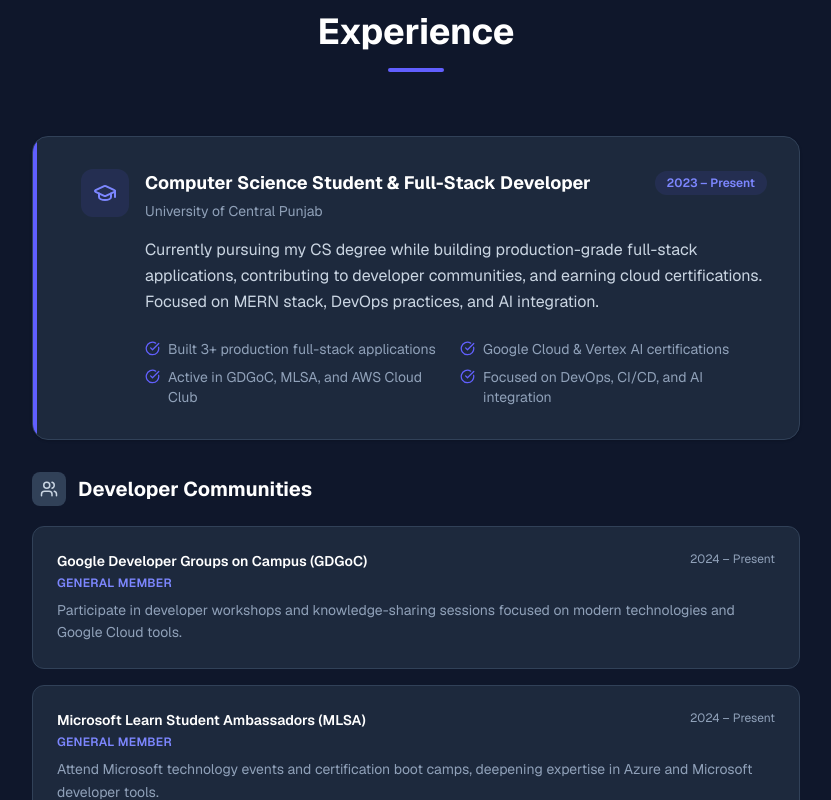
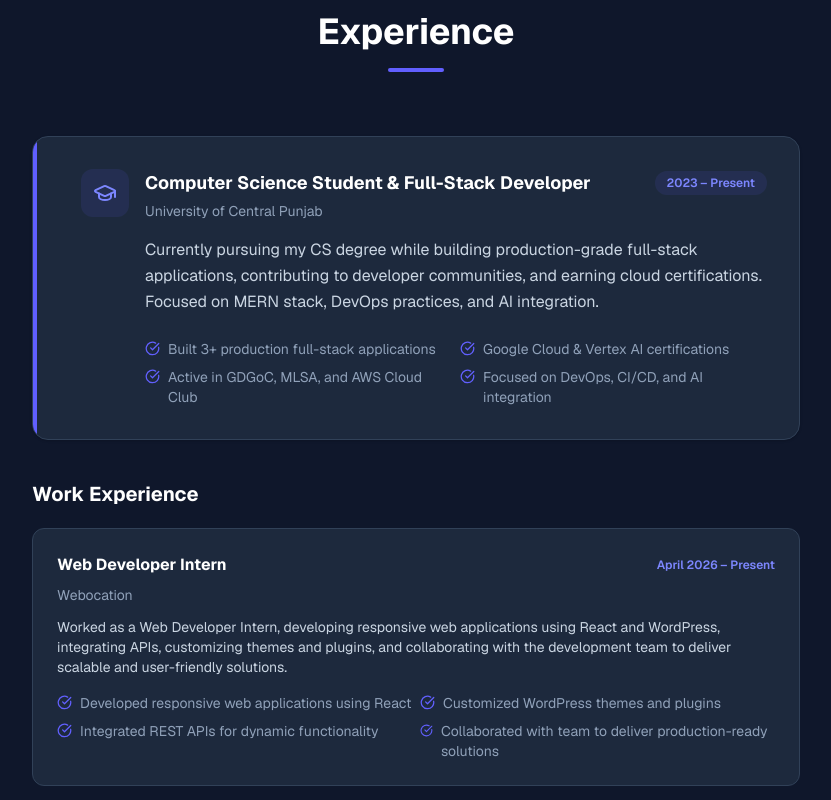
Before and after one commit to FurqanAlyy/Portfolio, a Next.js app: page / in a window 1280 px wide. Shown: the part 2420-3220 px from the top of the page, without its empty margins (224-1055 px from the left). Built offline with nearby package versions, Linux system fonts and the light colour scheme.

Commit message:
Added Experience

```diff
--- a/components/Experience.jsx
+++ b/components/Experience.jsx
@@ -1,44 +1,67 @@
 'use client';
 import { CheckCircle, GraduationCap, Users } from 'lucide-react';
 import AnimatedSection from './ui/AnimatedSection';
-import { currentFocus } from '@/data/experience';
+import { currentFocus, experience } from '@/data/experience';
 import { personal } from '@/data/personal';
 
 export default function Experience() {
   return (
-    <section id="experience" className="py-24 px-4 bg-slate-50 dark:bg-slate-900" aria-label="Experience">
+    <section
+      id="experience"
+      className="py-24 px-4 bg-slate-50 dark:bg-slate-900"
+      aria-label="Experience"
+    >
       <div className="max-w-6xl mx-auto">
         <AnimatedSection>
           <div className="text-center mb-16">
-            <h2 className="text-3xl sm:text-4xl font-bold text-slate-900 dark:text-white mb-4">Experience</h2>
+            <h2 className="text-3xl sm:text-4xl font-bold text-slate-900 dark:text-white mb-4">
+              Experience
+            </h2>
             <div className="w-14 h-1 bg-indigo-500 mx-auto rounded-full" />
           </div>
         </AnimatedSection>
 
-        <div className="max-w-3xl mx-auto space-y-8">
+        <div className="max-w-3xl mx-auto space-y-10">
           {/* Current Focus Card */}
           <AnimatedSection delay={0.1}>
             <div className="p-8 rounded-2xl bg-white dark:bg-slate-800 border border-slate-200 dark:border-slate-700 shadow-sm relative overflow-hidden">
-              <div className="absolute top-0 left-0 w-1 h-full bg-indigo-500 rounded-l-2xl" aria-hidden />
+              <div
+                className="absolute top-0 left-0 w-1 h-full bg-indigo-500 rounded-l-2xl"
+                aria-hidden
+              />
               <div className="flex items-start gap-4 pl-4">
                 <div className="p-3 rounded-xl bg-indigo-100 dark:bg-indigo-500/10 text-indigo-600 dark:text-indigo-400 shrink-0">
                   <GraduationCap size={24} />
                 </div>
+
                 <div className="flex-1 min-w-0">
                   <div className="flex flex-col sm:flex-row sm:items-center sm:justify-between gap-2 mb-1">
-                    <h3 className="font-bold text-lg text-slate-900 dark:text-white">{currentFocus.title}</h3>
-                    <span className="text-xs text-indigo-600 dark:text-indigo-400 font-semibold bg-indigo-50 dark:bg-indigo-500/10 px-3 py-1 rounded-full w-fit shrink-0">
+                    <h3 className="font-bold text-lg text-slate-900 dark:text-white">
+                      {currentFocus.title}
+                    </h3>
+                    <span className="text-xs text-indigo-600 dark:text-indigo-400 font-semibold bg-indigo-50 dark:bg-indigo-500/10 px-3 py-1 rounded-full w-fit">
                       {currentFocus.period}
                     </span>
                   </div>
-                  <p className="text-slate-500 dark:text-slate-400 text-sm mb-4">{currentFocus.institution}</p>
+
+                  <p className="text-slate-500 dark:text-slate-400 text-sm mb-4">
+                    {currentFocus.institution}
+                  </p>
+
                   <p className="text-slate-600 dark:text-slate-300 leading-relaxed mb-6 text-sm sm:text-base">
                     {currentFocus.description}
                   </p>
+
                   <ul className="grid sm:grid-cols-2 gap-2">
                     {currentFocus.highlights.map((h, i) => (
-                      <li key={i} className="flex items-start gap-2 text-sm text-slate-600 dark:text-slate-400">
-                        <CheckCircle size={15} className="text-indigo-500 shrink-0 mt-0.5" />
+                      <li
+                        key={i}
+                        className="flex items-start gap-2 text-sm text-slate-600 dark:text-slate-400"
+                      >
+                        <CheckCircle
+                          size={15}
+                          className="text-indigo-500 shrink-0 mt-0.5"
+                        />
                         {h}
                       </li>
                     ))}
@@ -48,14 +71,67 @@ export default function Experience() {
             </div>
           </AnimatedSection>
 
+          {/* Work Experience */}
+          {experience.length > 0 && (
+            <AnimatedSection delay={0.2}>
+              <h3 className="font-bold text-xl text-slate-900 dark:text-white mb-5">
+                Work Experience
+              </h3>
+
+              <div className="space-y-6">
+                {experience.map((exp, i) => (
+                  <div
+                    key={i}
+                    className="p-6 rounded-xl bg-white dark:bg-slate-800 border border-slate-200 dark:border-slate-700"
+                  >
+                    <div className="flex flex-col sm:flex-row sm:items-center sm:justify-between gap-2 mb-2">
+                      <h4 className="font-bold text-slate-900 dark:text-white">
+                        {exp.title}
+                      </h4>
+                      <span className="text-xs text-indigo-600 dark:text-indigo-400 font-semibold">
+                        {exp.period}
+                      </span>
+                    </div>
+
+                    <p className="text-sm text-slate-500 dark:text-slate-400 mb-3">
+                      {exp.institution}
+                    </p>
+
+                    <p className="text-sm text-slate-600 dark:text-slate-300 mb-4">
+                      {exp.description}
+                    </p>
+
+                    <ul className="grid sm:grid-cols-2 gap-2">
+                      {exp.highlights.map((h, idx) => (
+                        <li
+                          key={idx}
+                          className="flex items-start gap-2 text-sm text-slate-600 dark:text-slate-400"
+                        >
+                          <CheckCircle
+                            size={15}
+                            className="text-indigo-500 mt-0.5"
+                          />
+                          {h}
+                        </li>
+                      ))}
+                    </ul>
+                  </div>
+                ))}
+              </div>
+            </AnimatedSection>
+          )}
+
           {/* Communities */}
-          <AnimatedSection delay={0.2}>
+          <AnimatedSection delay={0.3}>
             <div className="flex items-center gap-3 mb-5">
               <div className="p-2 rounded-lg bg-slate-200 dark:bg-slate-700 text-slate-600 dark:text-slate-300">
                 <Users size={18} />
               </div>
-              <h3 className="font-bold text-xl text-slate-900 dark:text-white">Developer Communities</h3>
+              <h3 className="font-bold text-xl text-slate-900 dark:text-white">
+                Developer Communities
+              </h3>
             </div>
+
             <div className="space-y-4">
               {personal.communities.map((c, i) => (
                 <div
@@ -63,13 +139,19 @@ export default function Experience() {
                   className="p-6 rounded-xl bg-white dark:bg-slate-800 border border-slate-200 dark:border-slate-700 hover:border-indigo-400/50 dark:hover:border-indigo-500/50 transition-colors"
                 >
                   <div className="flex flex-col sm:flex-row sm:items-start sm:justify-between gap-1 mb-1">
-                    <h4 className="font-semibold text-slate-800 dark:text-white text-sm">{c.org}</h4>
-                    <span className="text-xs text-slate-400 shrink-0">{c.period}</span>
+                    <h4 className="font-semibold text-slate-800 dark:text-white text-sm">
+                      {c.org}
+                    </h4>
+                    <span className="text-xs text-slate-400">{c.period}</span>
                   </div>
+
                   <p className="text-xs font-semibold text-indigo-500 dark:text-indigo-400 mb-2 uppercase tracking-wide">
                     {c.role}
                   </p>
-                  <p className="text-sm text-slate-500 dark:text-slate-400 leading-relaxed">{c.description}</p>
+
+                  <p className="text-sm text-slate-500 dark:text-slate-400 leading-relaxed">
+                    {c.description}
+                  </p>
                 </div>
               ))}
             </div>
```
